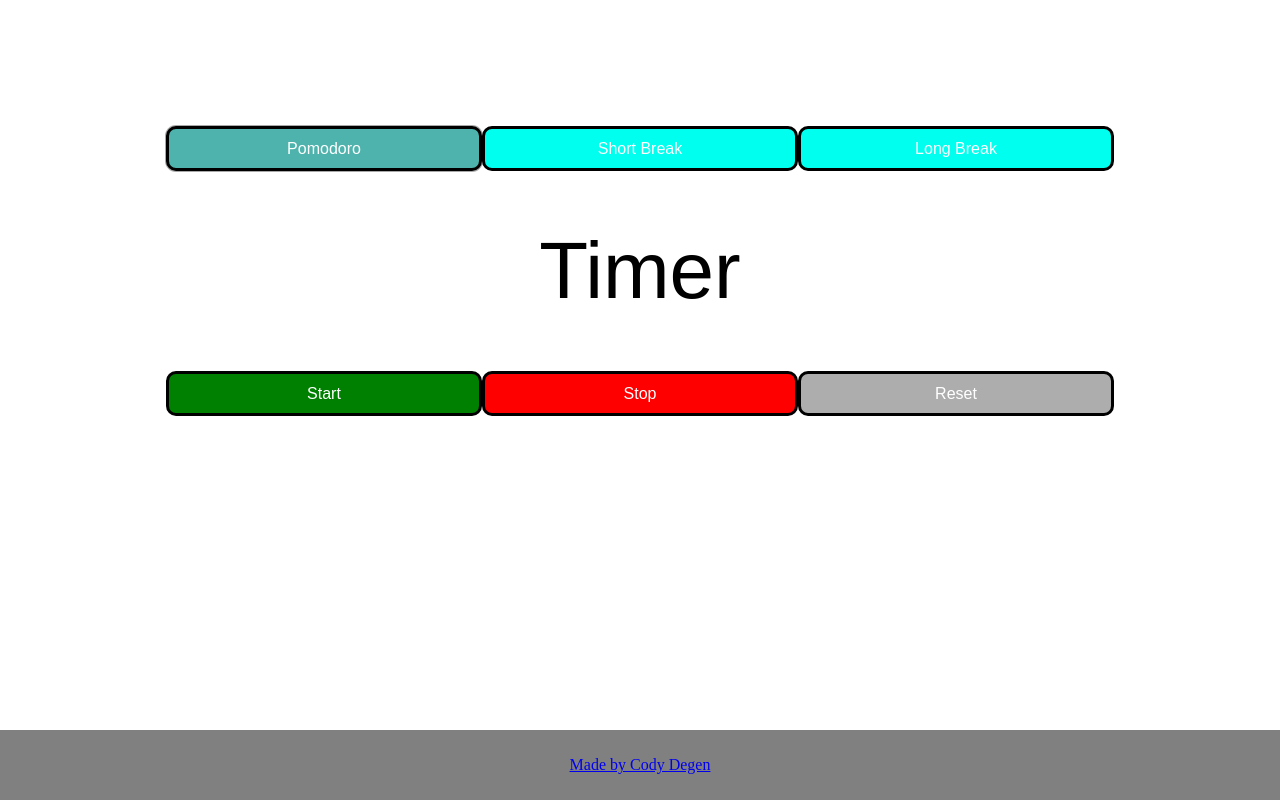
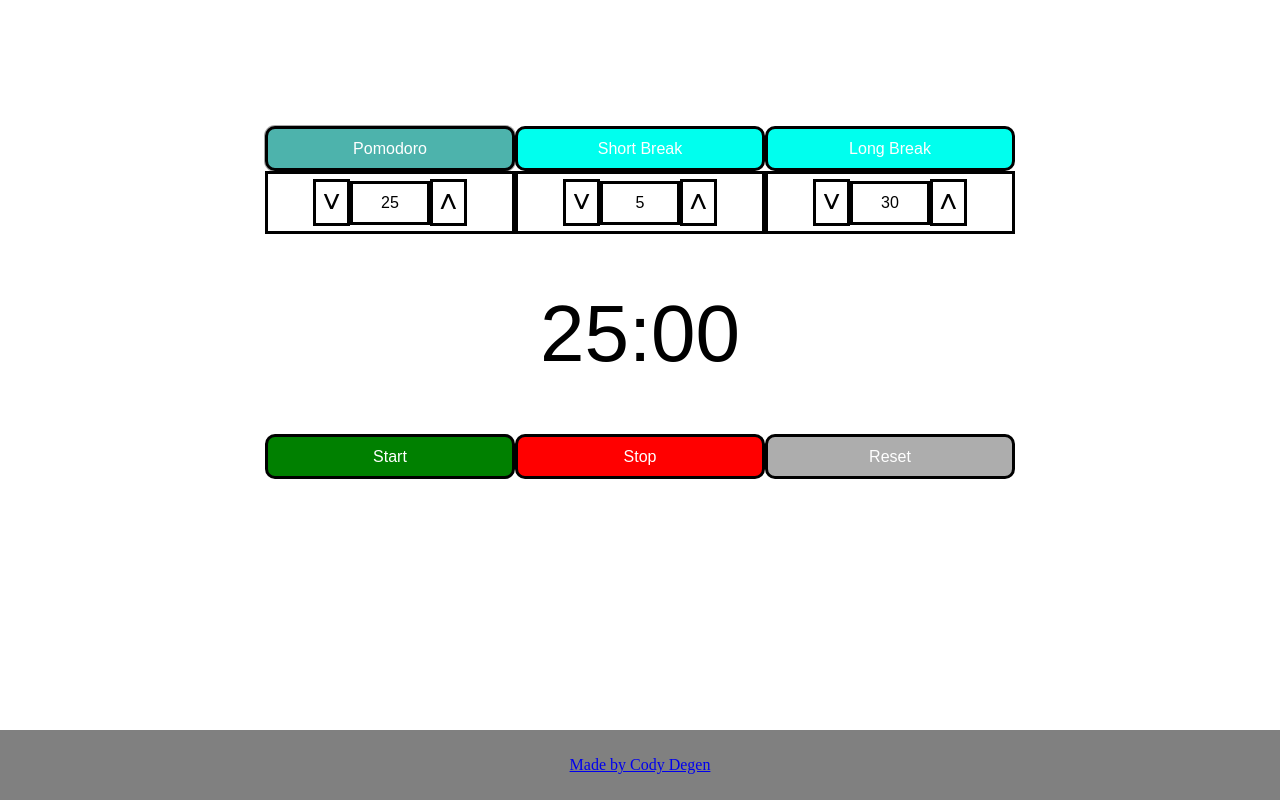
Before and after one commit to codydegen/pomodoro_technique, a plain HTML site: page index.html in a window 1280 px wide. Both pictures are taken after a click on the button "Pomodoro". Drawn offline with Linux system fonts and the light colour scheme.

Commit message:
Wire up timing buttons

```diff
--- a/index.html
+++ b/index.html
@@ -2,6 +2,7 @@
 <html>
 <header>
     <link rel="stylesheet" href="styles.css" />
+    <link rel="stylesheet" href="https://cdnjs.cloudflare.com/ajax/libs/font-awesome/4.5.0/css/font-awesome.min.css" />
     <title>Cody's Pomodoro Timer</title>
 </header>
 <body>
@@ -18,8 +19,34 @@
                         Long Break
                     </button>
             </div>
+            <div id="timingContainer">
+                <div id="pomodoroContainer">
+                    <div class="arrow Down pomTime">&#709</div>
+                    <div id="pomodoroTime" class="time active">
+
+                        25
+
+                    </div>
+                    <div class="arrow Up pomTime">&#708 </div>
+                </div>
+                <div id="breakContainer">
+                    <div class="arrow Down breakTime">&#709</div>
+                    <div id="breakTime" class="time">
+                        5
+
+                    </div>
+                    <div class="arrow Up breakTime">&#708</div>
+                </div>
+                <div id="lbContainer">
+                    <div class="arrow Down lbTime">&#709</div>
+                    <div id="longbreakTime" class="time">
+                        30
+                    </div>
+                    <div class="arrow Up lbTime">&#708</div>
+                </div>
+            </div>
                 <div id="timerContainer">
-                        <div id="timer">Timer</div>
+                        <div id="timer">25:00</div>
                 </div>
                 <div id="buttonContainer">
                     <button id="start" class="timeStatus">Start</button>
--- a/myscripts.js
+++ b/myscripts.js
@@ -0,0 +1,82 @@
+const startButton = document.querySelector("#start");
+startButton.addEventListener('click', startTime)
+const stopButton = document.querySelector("#stop");
+stopButton.addEventListener('click', stopTime)
+const resetButton = document.querySelector("#reset");
+resetButton.addEventListener('click', reset);
+const decrementButtons = document.querySelectorAll(".arrow")
+decrementButtons.forEach(button => button.addEventListener('click', lengthClick));
+const statusButtons = document.querySelectorAll(".status");
+statusButtons.forEach(button => button.addEventListener('click', function(e){
+    const currentActive = document.getElementsByClassName("status active")[0];
+    currentActive.classList.toggle("active");
+    e.target.classList.add("active");
+    toggleTime();
+}));
+var id = true;
+
+function startTime(){
+    // start the countdown
+   id = setInterval(countdown, 100)
+};
+
+function countdown(){
+    // decrement the clock in one second increments
+    let timing = document.querySelector("#timer");
+    timing.textContent = secondToStringConversion(stringToSecondConversion(timing.textContent)-1);
+
+};
+
+function stopTime() {
+    // stop the documenting of the clock
+    clearInterval(id);
+};
+
+function reset() {
+    clearInterval(id);
+    let newTime = parseInt(document.getElementsByClassName("time active")[0].textContent)*60;
+    document.querySelector("#timer").textContent = secondToStringConversion(newTime);
+
+    // reset the clock to the selected time
+
+};
+function secondToStringConversion(seconds) {
+    const minutes = Math.floor(seconds/60);
+    let remainderSeconds = seconds - minutes*60;
+    remainderSeconds = remainderSeconds > 9 ? ":"+remainderSeconds : ":0"+remainderSeconds;
+    return minutes+remainderSeconds;
+};
+function stringToSecondConversion(string) {
+    const timeArray = string.split(":");
+    return parseInt(timeArray[0])*60+parseInt(timeArray[1]);
+};
+
+function lengthClick(e) {
+    let elementName = e.path[0].className.split(" ");
+    let element;
+    switch (elementName[2]) {
+        case 'pomTime':
+            element = document.querySelector("#pomodoroTime");
+            break;
+        case 'breakTime':
+            element = document.querySelector("#breakTime");
+            break;
+        case 'lbTime':
+            element = document.querySelector("#longbreakTime");
+            break;
+
+    }
+    if (elementName[1] === "Down") {
+        element.innerText = parseInt(element.innerText) - 1;
+    }else {
+        element.innerText = parseInt(element.innerText) + 1;
+    }
+
+};
+
+function toggleTime() {
+
+
+
+    reset();
+};
--- a/styles.css
+++ b/styles.css
@@ -19,10 +19,11 @@ footer {
     margin-top: 10%;
 }
 
-.status, .timeStatus {
+.status, .timeStatus, #breakContainer, #pomodoroContainer, #lbContainer {
     height: 45px; /* the height of each item */
-    width: 25%; /* width of each item */
+    width: 25%;
     min-width: 200px; /*  minimum width of a given box */
+    max-width: 250px;
     border: medium solid black; /* creates border for boxes */
     /* margin: 0 auto; spaces margin between items within flex box */
     text-align: center; /* centers text in Pomodoro buttons */
@@ -30,16 +31,21 @@ footer {
     white-space: nowrap;
     /* border-color: green; */
 }
+#timingContainer, #breakContainer, #pomodoroContainer, #lbContainer {
+    height: 63px;
+}
+
 .status {
     background-color: hsl(176, 100%, 50%);
 }
 .status:hover {
     background-color: hsl(176, 100%, 40%);
 }
-.active {
+
+button.active {
     background-color: hsl(176, 40%, 50%);
 }
-.active:hover {
+button.active:hover {
     background-color: hsl(176, 40%, 40%);
 }
 
@@ -75,7 +81,14 @@ footer {
     background-color: rgb(100, 100, 100);
 }
 
-#statusContainer, #buttonContainer, #timerContainer {
+#statusContainer, #buttonContainer, #timerContainer, #timingContainer {
+    display: flex; /* the organizatiion method for each item in tthe status container */
+    justify-content: center;
+    align-items: center;
+
+    /* width: 100%; */
+}
+#pomodoroContainer, #breakContainer, #lbContainer {
     display: flex; /* the organizatiion method for each item in tthe status container */
     justify-content: center;
     align-items: center;
@@ -97,10 +110,38 @@ button {
     width: 100%;
     transition: 0.10s;
 }
+#timingContainer {
+    /* background-color: gray; */
+}
+.time {
+    padding: 10px;
+    font-family: sans-serif;
+    font-size: 1rem;
+    /* height: 100%; */
+    width: 5%;
+    min-width: 80px;
+    max-width: 240px;
+    text-align: center;
+    border: medium solid black; /* creates border for boxes */
+
+}
+.arrow {
+    padding: 2px;
+    font-weight: 400;
+    font-family: sans-serif;
+    font-size: 2rem;
+    width: 15%;
+    text-align: center;
+    border: medium solid black; /* creates border for boxes */
+}
+.chevronDown {
+    font: normal normal normal 14px/1 FontAwesome;
+    content: "&#709;";
+    /* background-color: darkblue; */
+
+}
+
 button:focus {
     outline-style: none;
     box-shadow: 0px 0px 0px 1px darkgray;
 }
-#buttonContainer {
-    display: flex; /* the organizatiion method for each item in tthe status container */
-}
```
Also changed, not shown: TOKEN.js (added).
